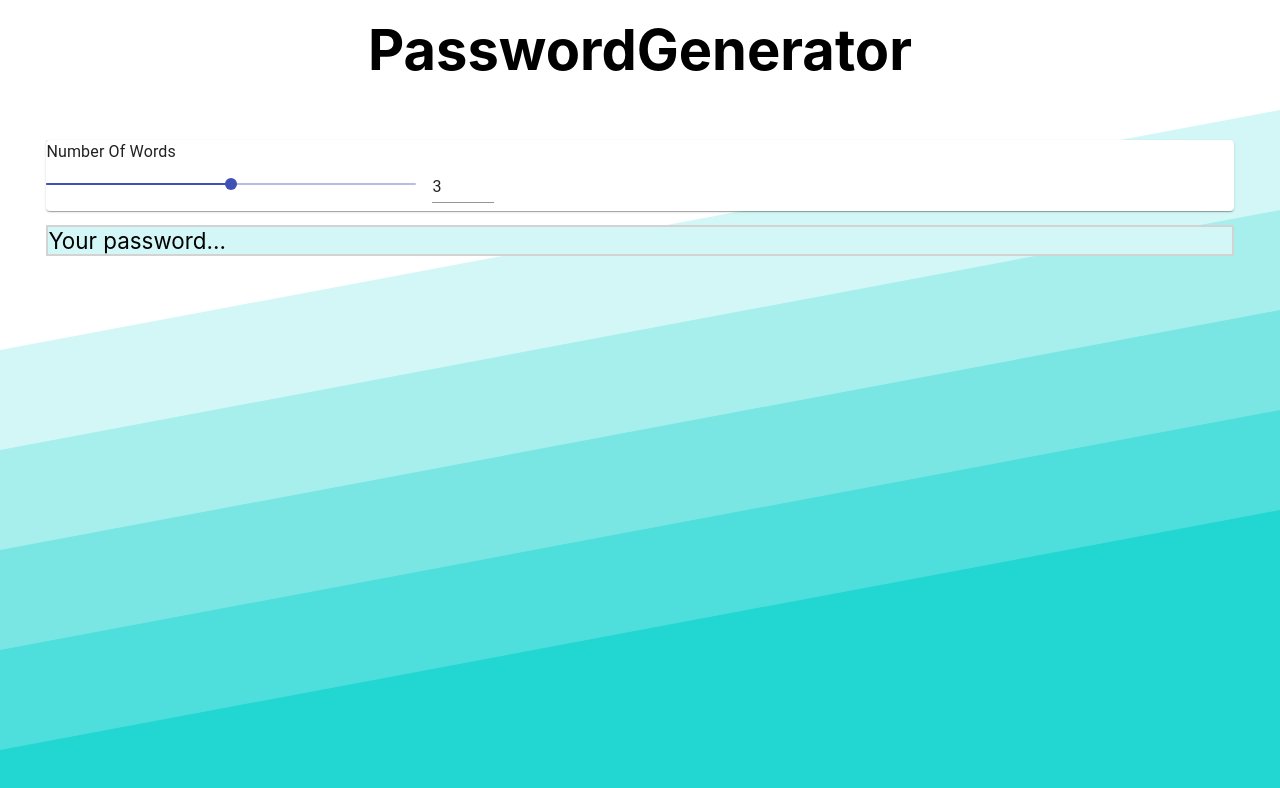
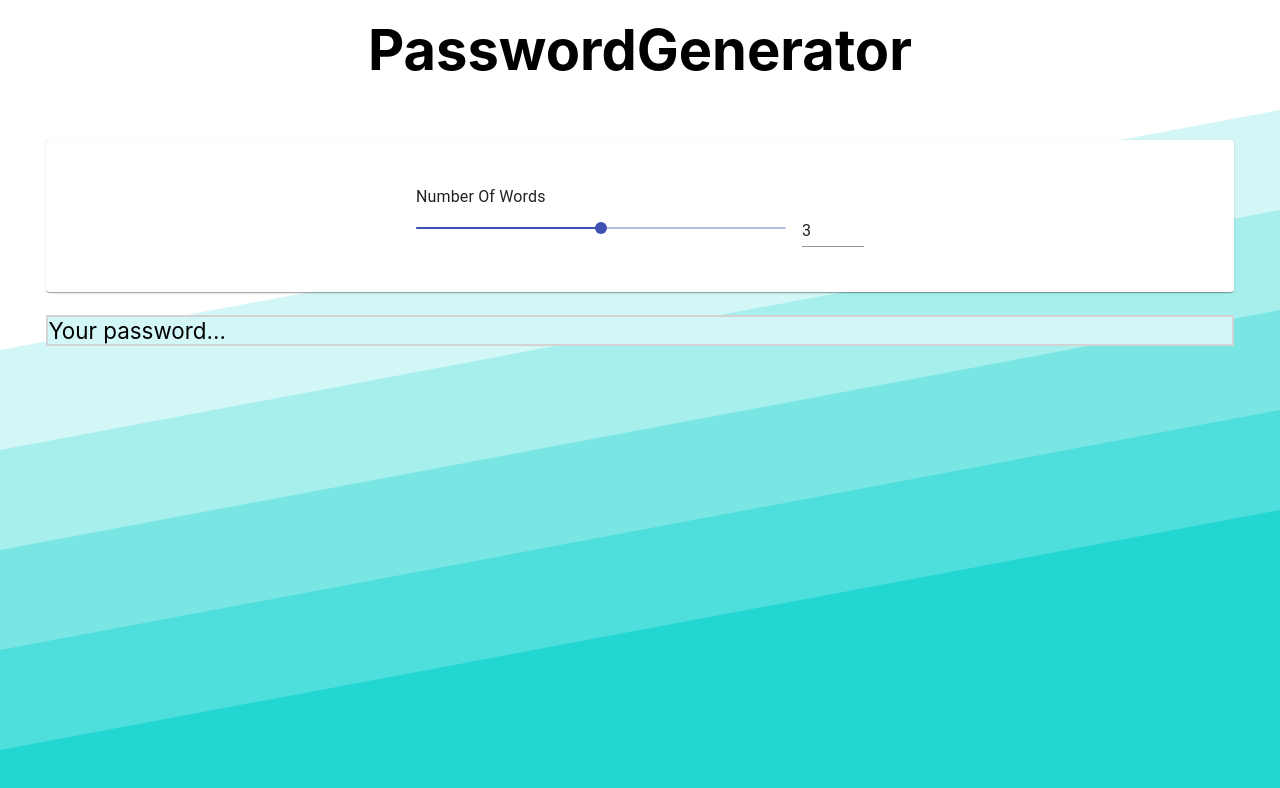
Before and after one commit to jack-ohara/password-gen-ui, a React (Create React App) app in the folder password-gen-ui/: page / in a window 1280 px wide. Shown: the top 788 px of the page. Built offline with nearby package versions, Linux system fonts and the light colour scheme.

Commit message:
Added styles for numberOfWords

```diff
--- a/password-gen-ui/src/Components/Form/Form.css
+++ b/password-gen-ui/src/Components/Form/Form.css
@@ -1,3 +1,20 @@
-#password-gen-form .number-of-words {
-  max-width: 20em;
+#password-gen-form {
+  display: -webkit-box;
+  display: -ms-flexbox;
+  display: flex;
+  -webkit-box-orient: vertical;
+  -webkit-box-direction: normal;
+  -ms-flex-direction: column;
+  flex-direction: column;
+  -webkit-box-pack: center;
+  -ms-flex-pack: center;
+  justify-content: center;
 }
+
+#password-gen-form .form-paper {
+  padding: 2em 1em;
+}
+
+#password-gen-form .form-element {
+  margin: auto;
+}
--- a/password-gen-ui/src/Components/Form/Form.js
+++ b/password-gen-ui/src/Components/Form/Form.js
@@ -1,5 +1,6 @@
 import React, { Component } from "react";
 import NumberOfWords from "./NumberOfWords/NumberOfWords";
+import Paper from "@material-ui/core/Paper";
 import "./Form.css";
 
 class Form extends Component {
@@ -20,7 +21,13 @@ class Form extends Component {
   render() {
     return (
       <div id="password-gen-form">
-        <NumberOfWords defaultValue={3} onChange={this.setNumberOfWords} />
+        <Paper className="form-paper">
+          <NumberOfWords
+            defaultValue={3}
+            onChange={this.setNumberOfWords}
+            className="form-element"
+          />
+        </Paper>
       </div>
     );
   }
--- /dev/null
+++ b/password-gen-ui/src/Components/Form/NumberOfWords/NumberOfWords.css
@@ -0,0 +1,3 @@
+#number-of-words {
+  max-width: 20em;
+}
--- a/password-gen-ui/src/Components/Form/NumberOfWords/NumberOfWords.js
+++ b/password-gen-ui/src/Components/Form/NumberOfWords/NumberOfWords.js
@@ -1,9 +1,9 @@
 import React, { Component } from "react";
 import Typography from "@material-ui/core/Typography";
-import Paper from "@material-ui/core/Paper";
 import Slider from "@material-ui/core/Slider";
 import Input from "@material-ui/core/Input";
 import Grid from "@material-ui/core/Grid";
+import "./NumberOfWords.css";
 
 class NumberOfWords extends Component {
   constructor(props) {
@@ -40,9 +40,7 @@ class NumberOfWords extends Component {
 
   render() {
     return (
-      <div id="password-gen-form">
-        <Paper>
-          <div className="number-of-words">
+      <div id="number-of-words" className={this.props.className}>
         <Typography gutterBottom>Number Of Words</Typography>
         <Grid container spacing={2} alignItems="center">
           <Grid item xs>
@@ -76,8 +74,6 @@ class NumberOfWords extends Component {
           </Grid>
         </Grid>
       </div>
-        </Paper>
-      </div>
     );
   }
 }
```
Lines whose indentation alone changed are shown as unchanged.
